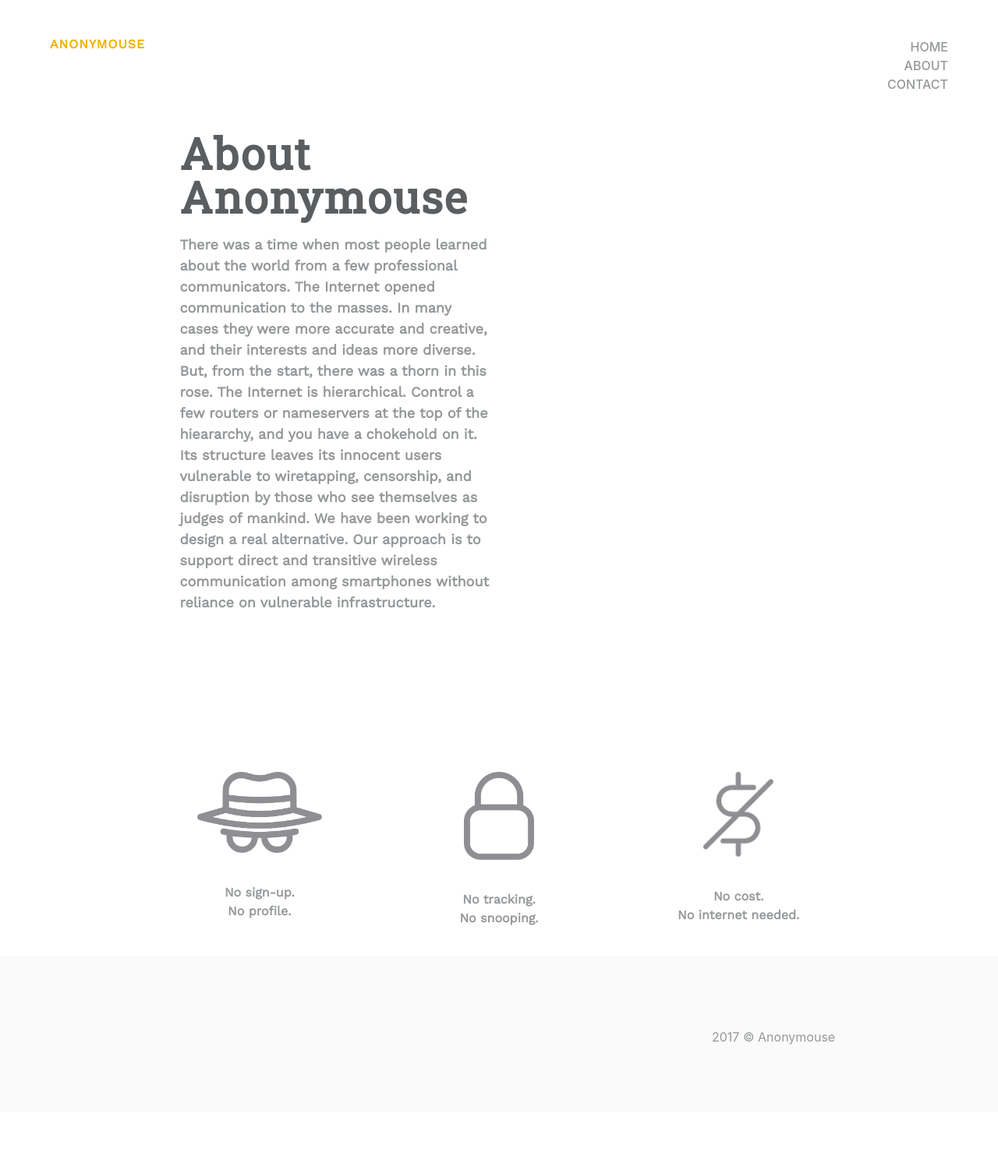
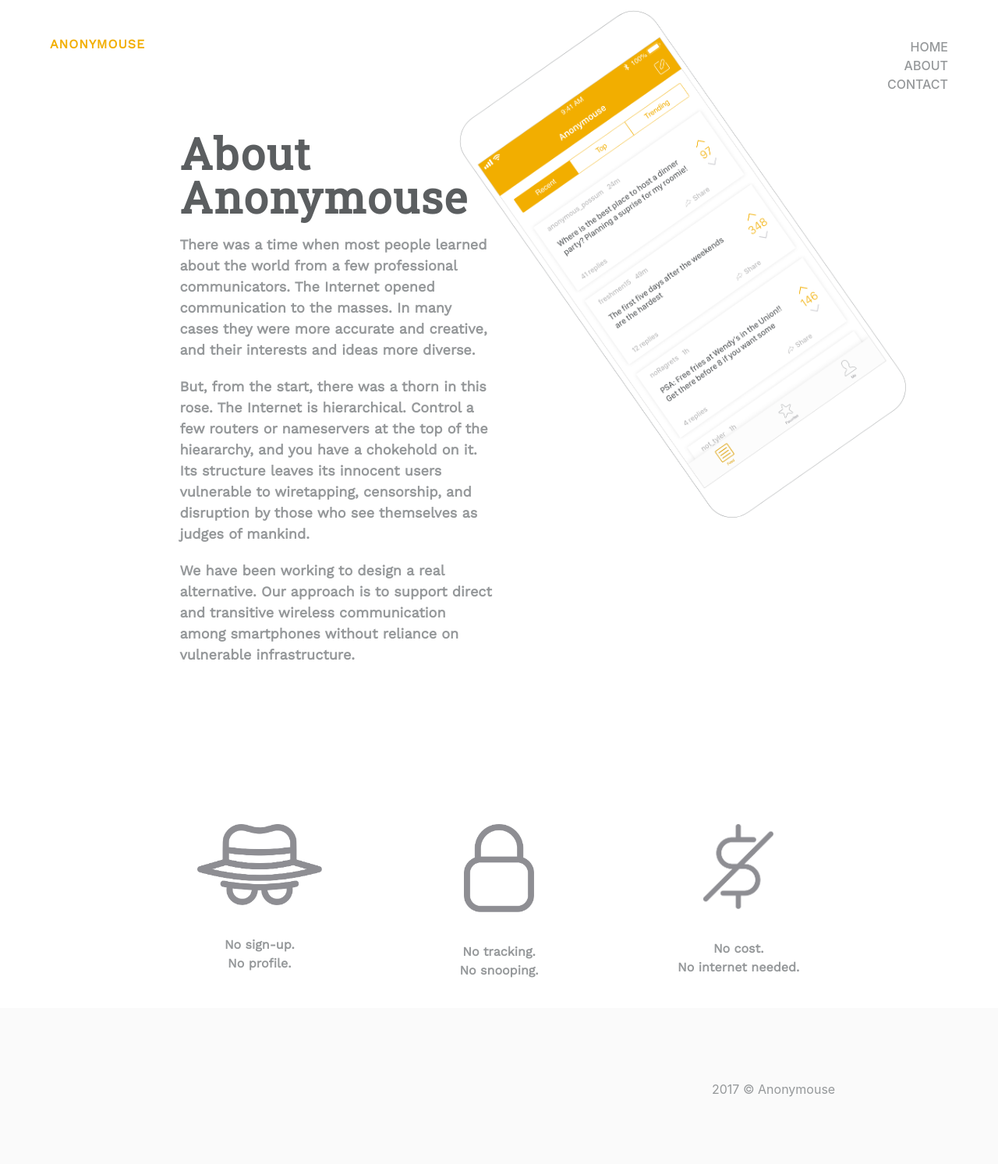
Before and after one commit to duo-yang/anonymouse-site, a Flask app: page /about/ in a window 1280 px wide. Shown: the whole page at 78% size. Before the commit the page ends 1340 px from the top, so only its background shows below. Run offline with Flask 2, Linux system fonts and the light colour scheme; some libraries are stand-ins or nearby versions.

Commit message:
repaired about page

```diff
--- a/templates/aboutpage.html
+++ b/templates/aboutpage.html
@@ -1,41 +1,6 @@
-<!DOCTYPE html>
-<html lang="en">
-<head>
-    <meta charset="utf-8">
-    <meta name="viewport" content="width=device-width, initial-scale=1">
-
-    <title>Anonymouse. Secure. Social.</title>
-
-    <!-- Bulma -->
-    <link rel="stylesheet" href="https://maxcdn.bootstrapcdn.com/font-awesome/4.7.0/css/font-awesome.min.css">
-    <link rel="stylesheet" href="https://cdnjs.cloudflare.com/ajax/libs/bulma/0.6.1/css/bulma.min.css">
-
-    <!-- Font -->
-    <link href="https://fonts.googleapis.com/css?family=Roboto+Slab|Work+Sans" rel="stylesheet">
-
-    <!-- Page styling -->
-    <link href="static/css/main.css" rel="stylesheet">
-</head>
-<body>
-<section class="section">
-    <div class="container">
-        <div class="columns">
-            <div class="column">
-                <h1 class="is-pulled-left heading light-yellow title is-6
-                uppercase">
-                    Anonymouse
-                </h1>
-            </div>
-            <nav class="column">
-                <ul class="is-pulled-right nav uppercase">
-                    <li><a class="light-gray" href="/">home</a></li>
-                    <li><a class="light-gray" href="#">about</a></li>
-                    <li><a class="light-gray" href="mailto:dickrp@umich.edu">contact</a></li>
-                </ul>
-            </nav>
-        </div>
-    </div>
-</section>
+{% extends 'index.html' %}
+{% block title %}About Anonymouse{% endblock %}
+{% block body %}
 <section class="hero is-white is-medium">
     <div class="container slogan">
         <h1 class="slogan-title dark-gray">
@@ -43,9 +8,11 @@
         </h1>
         <h2 class="slogan-subtitle light-gray">
             There was a time when most people learned about the world from a few professional communicators.  The Internet opened communication to the masses. In many cases they were more accurate and creative, and their interests and ideas more diverse.
-
+		</h2>
+        <h2 class="slogan-subtitle light-gray">
             But, from the start, there was a thorn in this rose.  The Internet is hierarchical.  Control a few routers or nameservers at the top of the hieararchy, and you have a chokehold on it.  Its structure leaves its innocent users vulnerable to wiretapping, censorship, and disruption by those who see themselves as judges of mankind.
-
+		 </h2>
+         <h2 class="slogan-subtitle light-gray">
             We have been working to design a real alternative.  Our approach is to support direct and transitive wireless communication among smartphones without reliance on vulnerable infrastructure.
         </h2>
     </div>
@@ -57,7 +24,7 @@
                 <div class="card">
                     <div class="card-image">
                         <figure class="image" style="max-width: 160px">
-                            <img src="static/img/feature_icon1.png"
+                            <img src="{{url_for('static',filename='img/feature_icon1.png')}}"
                                  alt="anonymous">
                         </figure>
                     </div>
@@ -76,7 +43,7 @@
                 <div class="card">
                     <div class="card-image">
                         <figure class="image">
-                            <img src="static/img/feature_icon2.png"
+                            <img src="{{url_for('static',filename='img/feature_icon2.png')}}"
                                  alt="anonymous">
                         </figure>
                     </div>
@@ -95,7 +62,7 @@
                 <div class="card">
                     <div class="card-image">
                         <figure class="image">
-                            <img src="static/img/feature_icon3.png"
+                            <img src="{{url_for('static',filename='img/feature_icon3.png')}}"
                                  alt="anonymous">
                         </figure>
                     </div>
@@ -113,36 +80,4 @@
         </div>
     </div>
 </section>
-<footer class="footer">
-    <div class="container" style="width: 70%">
-        <div class="content">
-            <div class="columns">
-                <div class="column">
-                    <ul class="column is-pulled-left links">
-                    </ul>
-                </div>
-                <div class="column">
-                    <div class="is-pulled-right light-gray copy">
-                        <p>2017 &copy; Anonymouse</p>
-                    </div>
-                </div>
-            </div>
-        </div>
-    </div>
-</footer>
-
-<!-- jQuery -->
-<script src="https://cdnjs.cloudflare.com/ajax/libs/jquery/3.2.1/jquery.min.js"></script>
-
-<!-- Global site tag (gtag.js) - Google Analytics -->
-<script async src="https://www.googletagmanager.com/gtag/js?id=UA-116487959-1"></script>
-<script>
-  window.dataLayer = window.dataLayer || [];
-  function gtag(){dataLayer.push(arguments);}
-  gtag('js', new Date());
-
-  gtag('config', 'UA-116487959-1');
-</script>
-
-</body>
-</html>
+{% endblock %}
--- a/templates/index.html
+++ b/templates/index.html
@@ -4,7 +4,7 @@
     <meta charset="utf-8">
     <meta name="viewport" content="width=device-width, initial-scale=1">
 
-    <title>Anonymouse. Secure. Social.</title>
+    <title>{% block title %}Home{% endblock %} | Anonymouse. Secure. Social.</title>
 
     <!-- Bulma and Fontawesome -->
 	<link rel="stylesheet" href="https://use.fontawesome.com/releases/v5.8.2/css/all.css" integrity="sha384-oS3vJWv+0UjzBfQzYUhtDYW+Pj2yciDJxpsK1OYPAYjqT085Qq/1cq5FLXAZQ7Ay" crossorigin="anonymous">
@@ -14,11 +14,11 @@
     <link href="https://fonts.googleapis.com/css?family=Roboto+Slab|Work+Sans" rel="stylesheet">
 
     <!-- Page styling -->
-    <link href="static/css/main.css" rel="stylesheet">
+    <link href="{{ url_for('static',filename='css/main.css') }}" rel="stylesheet">
 </head>
 <body>
 <div id="bg-image">
-    <img src="static/img/app_screen.png">
+    <img src="{{url_for('static',filename='img/app_screen.png')}}">
 </div>
 <section class="section">
     <div class="container">
@@ -31,7 +31,7 @@
             </div>
             <nav class="column">
                 <ul class="is-pulled-right nav uppercase">
-                    <li><a class="light-gray" href="#">home</a></li>
+                    <li><a class="light-gray" href="/">home</a></li>
                     <li><a class="light-gray" href="/about/">about</a></li>
                     <li><a class="light-gray" href="mailto:dickrp@umich.edu">contact</a></li>
                 </ul>
@@ -39,6 +39,8 @@
         </div>
     </div>
 </section>
+
+{% block body %}
 <section class="hero is-white is-medium">
     <div class="container slogan">
         <h1 class="slogan-title dark-gray">
@@ -101,7 +103,7 @@
                 <div class="card">
                     <div class="card-image">
                         <figure class="image">
-                            <img src="static/img/feature_icon3.png"
+                            <img src="{{url_for('static',filename='img/feature_icon3.png')}}"
                                  alt="anonymous">
                         </figure>
                     </div>
@@ -119,6 +121,8 @@
         </div>
     </div>
 </section>
+{% endblock %}
+
 <footer class="footer">
     <div class="container" style="width: 70%">
         <div class="content">
```
